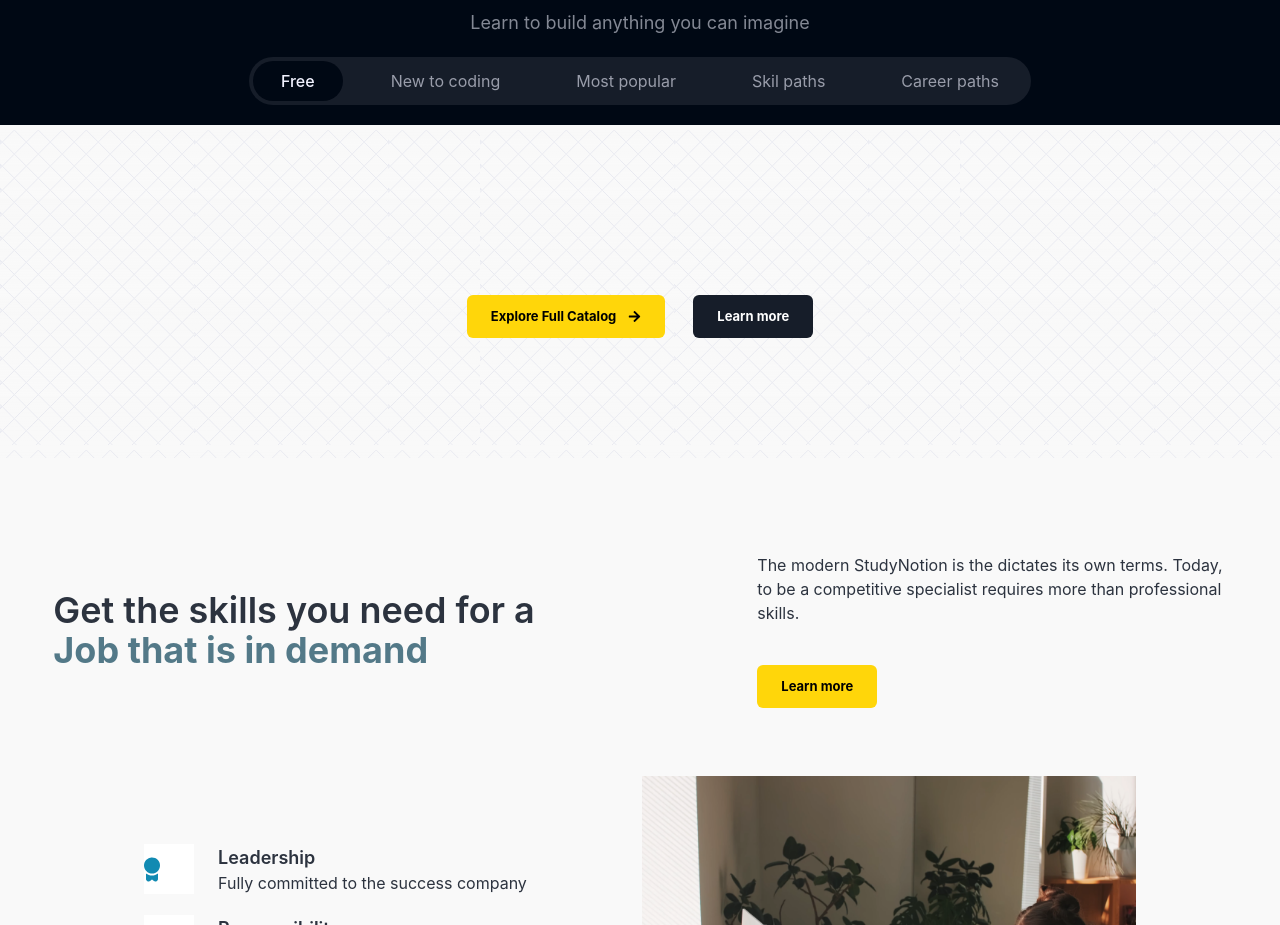
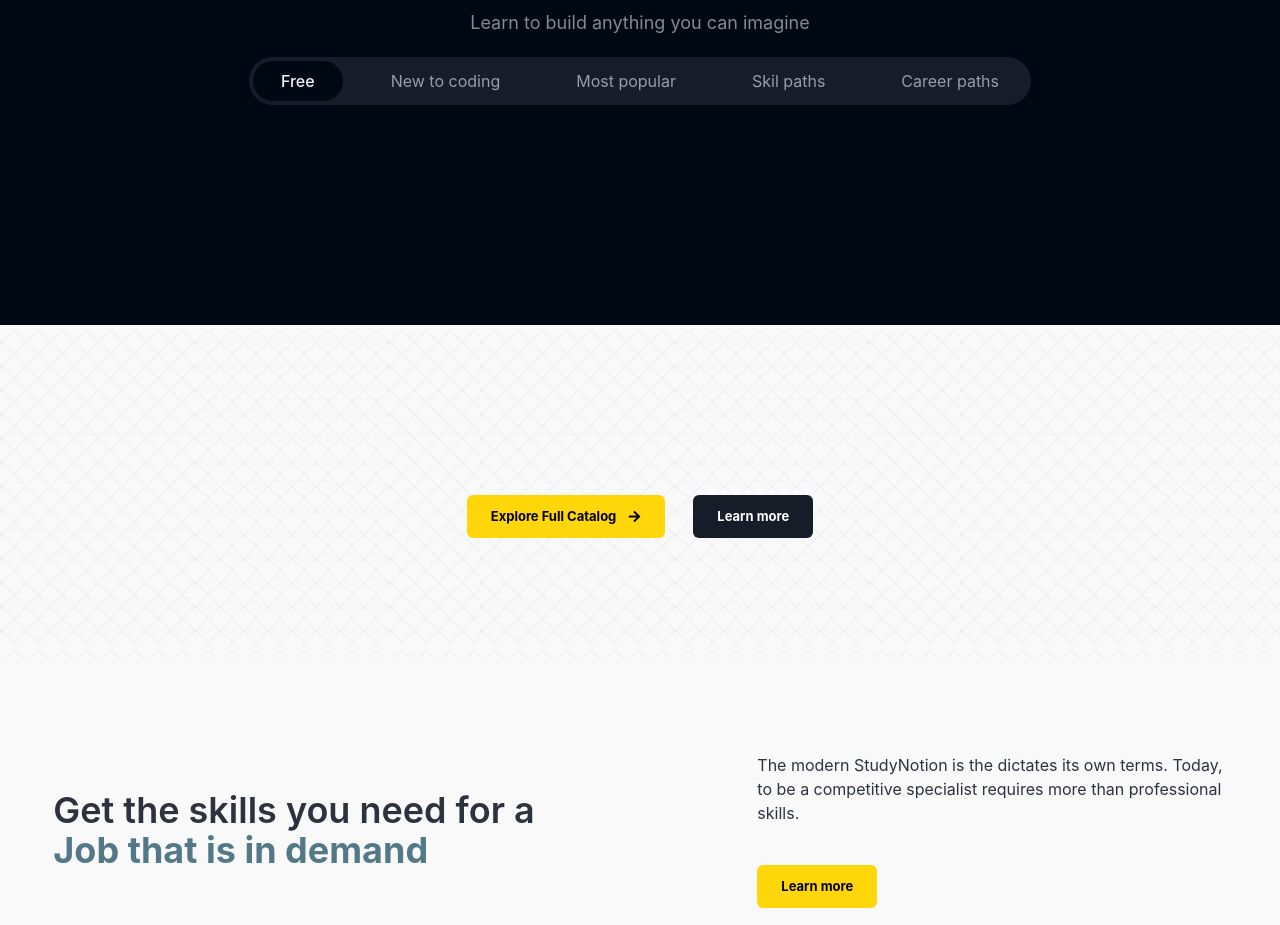
Before and after one commit to amanraooo/StudyNotion_Prac, a React (Create React App) app: page / in a window 1280 px wide. Shown: the part 1491-2416 px from the top of the page. Built offline with nearby package versions, Linux system fonts and the light colour scheme.

Commit message:
ExploreMore compo

```diff
--- a/src/components/core/HomePage/ExploreMore.jsx
+++ b/src/components/core/HomePage/ExploreMore.jsx
@@ -53,6 +53,22 @@ const ExploreMore = () => {
           );
         })}
       </div>
+
+      <div className="hidden lg:block lg:h-[200px]"></div>
+
+      {/* Cards Group */}
+      {/* <div className="lg:absolute gap-10 justify-center lg:gap-0 flex lg:justify-between flex-wrap w-full lg:bottom-[0] lg:left-[50%] lg:translate-x-[-50%] lg:translate-y-[50%] text-black lg:mb-0 mb-7 lg:px-0 px-3">
+        {courses.map((ele, index) => {
+          return (
+            <CourseCard
+              key={index}
+              cardData={ele}
+              currentCard={currentCard}
+              setCurrentCard={setCurrentCard}
+            />
+          );
+        })}
+      </div> */}
     </div>
   );
 };
```
